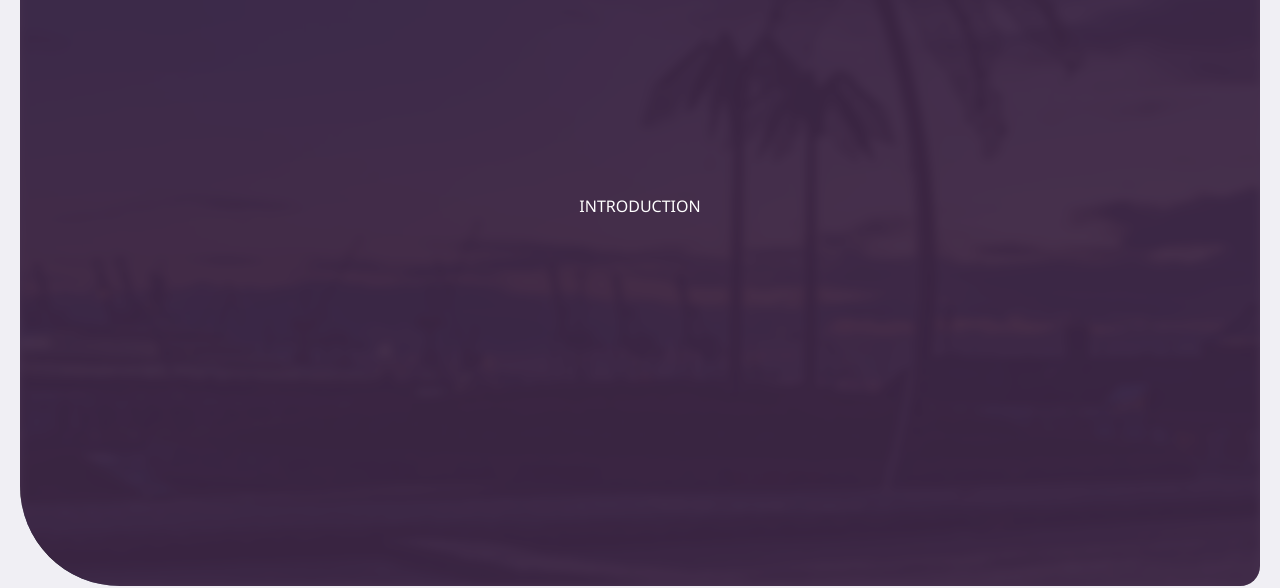
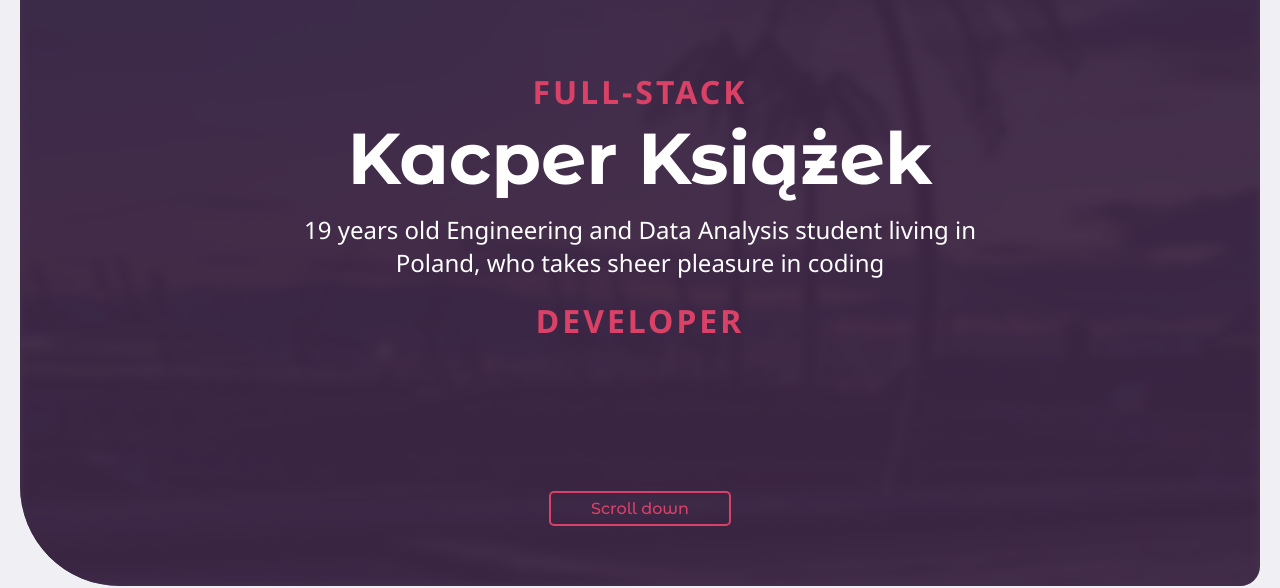
Before and after one commit to Kacper-Ksiazek/portfolio, a Next.js app: page / in a window 1280 px wide. Shown: the part 194-782 px from the top of the page. Built offline with nearby package versions, Linux system fonts and the light colour scheme.

Commit message:
📦 NEW: All textes were added

```diff
--- a/components/landing_page/IntroductionScreen/IntroductionScreenBase/_styled_components/IntroductionScreenBaseContent.tsx
+++ b/components/landing_page/IntroductionScreen/IntroductionScreenBase/_styled_components/IntroductionScreenBaseContent.tsx
@@ -11,4 +11,6 @@ export default styled("div")(({ theme }) => ({
     alignItems: "center",
     justifyContent: "center",
     flexDirection: "column",
+    userSelect: "none",
+    height: "100%",
 }));
--- /dev/null
+++ b/components/landing_page/IntroductionScreen/ScrollButton.tsx
@@ -0,0 +1,57 @@
+// Tools
+import { styled } from "@mui/system";
+import fadeFromTop from "@/components/_keyframes/intro/fadeFromTop";
+// Types
+import type { FunctionComponent } from "react";
+import type { MUIStyledCommonProps } from "@mui/system";
+// Material UI Components
+import ButtonBase from "@mui/material/ButtonBase";
+// Styled Components
+const ScrollButtonBase = styled(ButtonBase)(({ theme }) => ({
+    border: `2px solid ${theme.palette.primary.main}`,
+    padding: "6px 40px",
+    color: theme.palette.primary.main,
+    animation: `${fadeFromTop} .2s .6s linear both`,
+    position: "absolute",
+    bottom: "60px",
+    fontWeight: 500,
+    fontSize: "16px",
+    borderRadius: "5px",
+    fontFamily: "Montserrat Alternates",
+    boxSizing: "border-box",
+    overflow: "hidden",
+    "span.text": {
+        position: "relative",
+        zIndex: 2,
+        transition: "color .3s",
+    },
+    transition: "padding .3s",
+    "&::after": {
+        content: "''",
+        position: "absolute",
+        width: "110%",
+        height: "calc(100% + 10px)",
+        background: theme.palette.primary.main,
+        transform: "translateY(110%)",
+        transition: "transform .3s linear",
+    },
+    "&:hover": {
+        padding: "6px 50px",
+        "span.text": {
+            color: "#fff",
+        },
+        "&::after": {
+            transform: "translateY(-5px)",
+        },
+    },
+}));
+
+const ScrollButton: FunctionComponent<MUIStyledCommonProps> = (props) => {
+    return (
+        <ScrollButtonBase>
+            <span className="text">Scroll down</span>
+        </ScrollButtonBase>
+    );
+};
+
+export default ScrollButton;
--- /dev/null
+++ b/components/landing_page/IntroductionScreen/Texts.tsx
@@ -0,0 +1,34 @@
+// Tools
+import { styled } from "@mui/system";
+import fadeFromTop from "@/components/_keyframes/intro/fadeFromTop";
+// Styled components
+export const ColoredHeader = styled("h3")(({ theme }) => ({
+    fontSize: "32px",
+    color: theme.palette.primary.main,
+    letterSpacing: "3px",
+    fontWeight: 600,
+    margin: 0,
+    textTransform: "uppercase",
+    "&:nth-of-type(1)": {
+        animation: `${fadeFromTop} .2s linear both`,
+    },
+    "&:nth-of-type(2)": {
+        animation: `${fadeFromTop} .2s .3s linear both`,
+    },
+}));
+
+export const MainHeader = styled("h1")(({ theme }) => ({
+    fontFamily: "Montserrat Alternates",
+    fontSize: "72px",
+    lineHeight: "90px",
+    fontWeight: 700,
+    margin: 0,
+    animation: `${fadeFromTop} .2s .1s linear both`,
+}));
+
+export const Description = styled("p")(({ theme }) => ({
+    fontSize: "24px",
+    textAlign: "center",
+    margin: "10px 0 20px 0",
+    animation: `${fadeFromTop} .2s .2s linear both`,
+}));
--- a/components/landing_page/IntroductionScreen/index.tsx
+++ b/components/landing_page/IntroductionScreen/index.tsx
@@ -2,11 +2,22 @@
 import { styled } from "@mui/system";
 // Types
 import type { FunctionComponent } from "react";
+// Other components
+import ScrollButton from "./ScrollButton";
 // Styled components
 import IntroductionScreenBase from "./IntroductionScreenBase";
+import { ColoredHeader, Description, MainHeader } from "./Texts";
 
 const IntroductionScreen: FunctionComponent = (props) => {
-    return <IntroductionScreenBase>INTRODUCTION</IntroductionScreenBase>;
+    return (
+        <IntroductionScreenBase>
+            <ColoredHeader>full-stack</ColoredHeader>
+            <MainHeader>Kacper Książek</MainHeader>
+            <Description>19 years old Engineering and Data Analysis student living in Poland, who takes sheer pleasure in coding</Description>
+            <ColoredHeader>developer</ColoredHeader>
+            <ScrollButton />
+        </IntroductionScreenBase>
+    );
 };
 
 export default IntroductionScreen;
```
